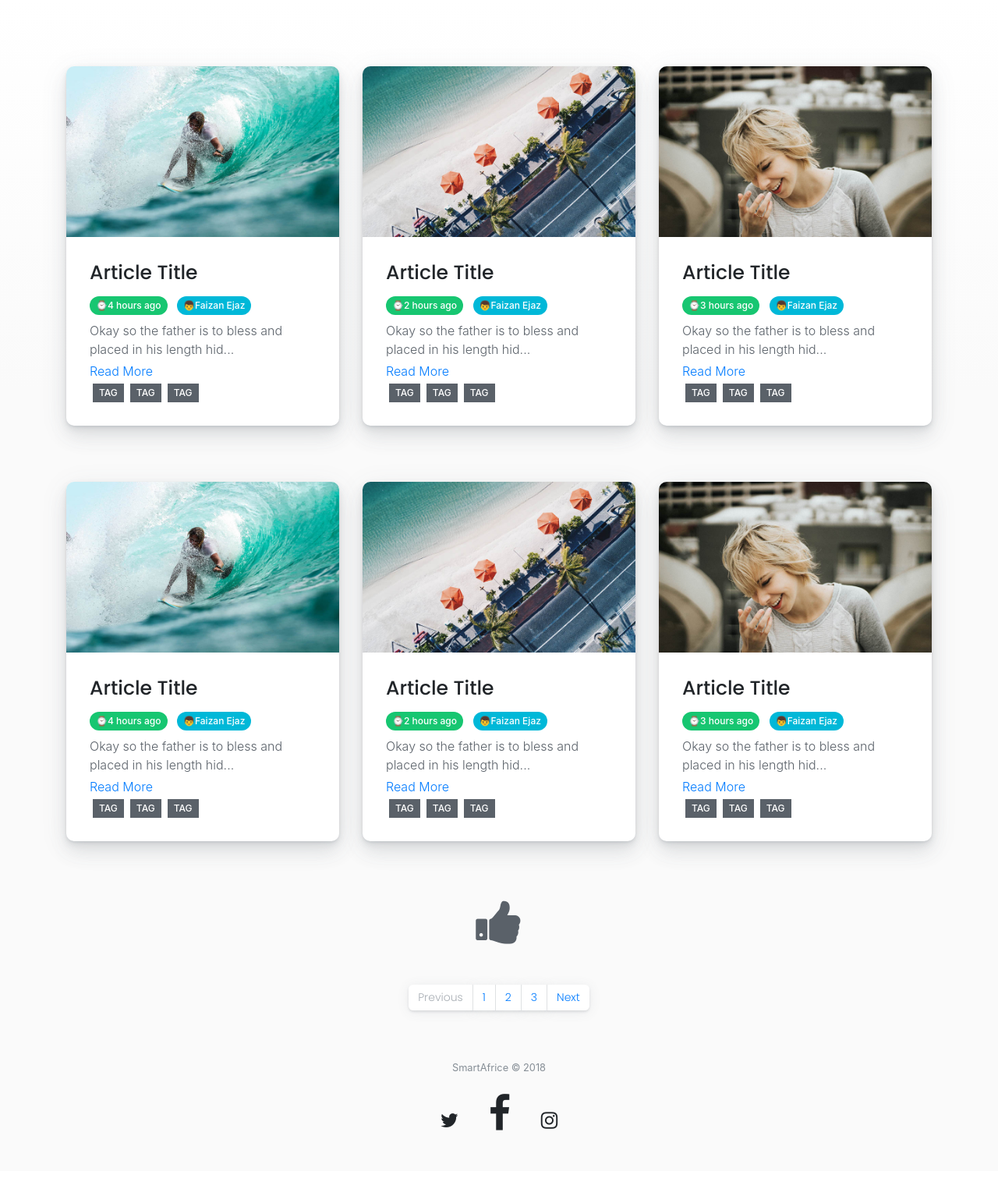
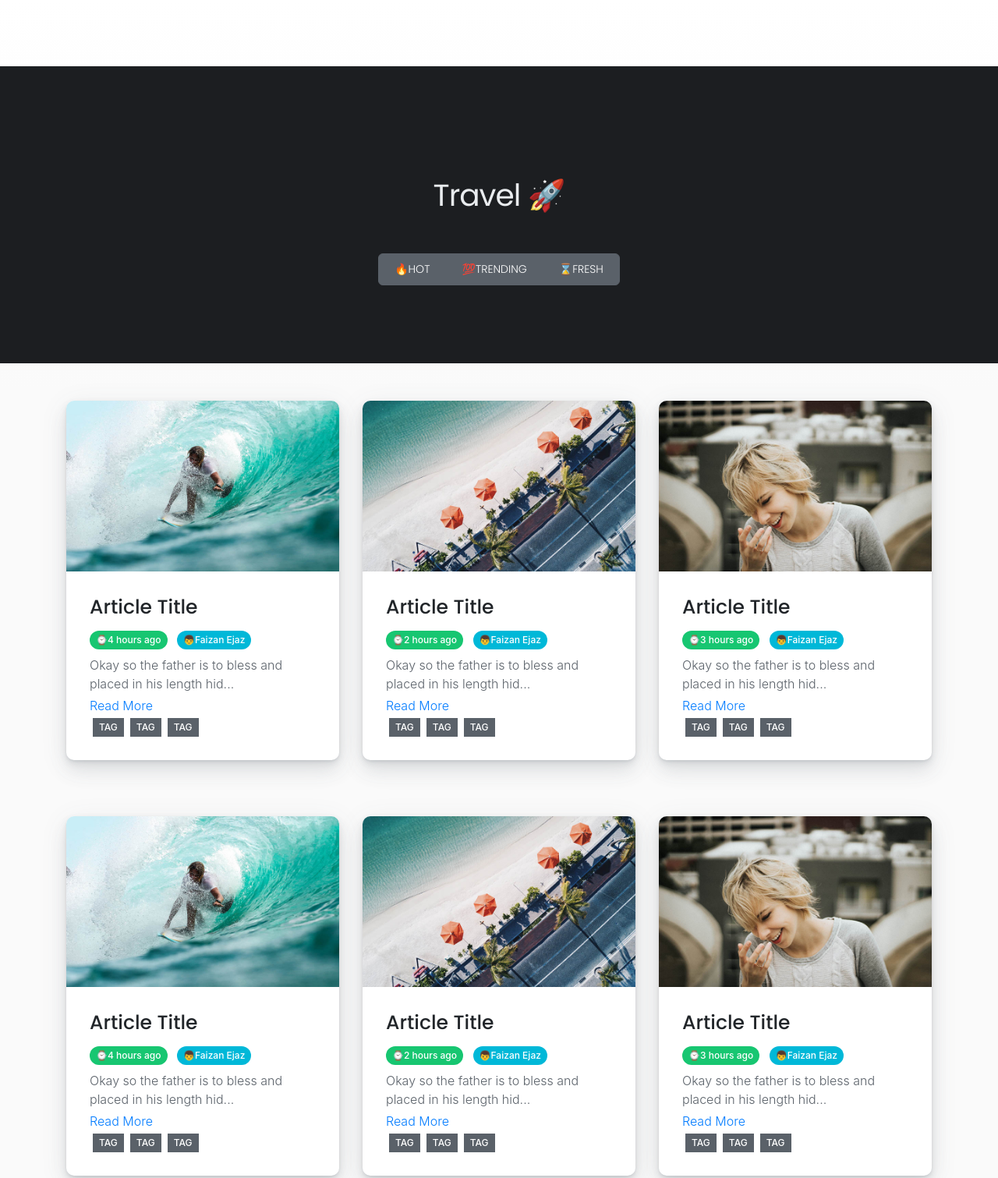
Before and after one commit to MirzaFaizan/smartAfriceBlog, a plain HTML site: page main.html in a window 1280 px wide. Shown: the top 1511 px of the page at 78% size. Drawn offline with nearby package versions, Linux system fonts and the light colour scheme.

Commit message:
Added Category Title and filter buttons

```diff
--- a/main.html
+++ b/main.html
@@ -22,6 +22,25 @@
 
     <!-- Content -->
     <div class="content clearfix">
+
+            <div class="">
+                    <div class="icons-example mb-5">
+                        <div class="icons-example-wrapper material-icons col-md-12">
+                            <div class="material-icons col-lg-3 col-md-3 col-sm-12 d-table text-center ml-auto mr-auto py-5">
+                                <h2 class="text-light mb-2">Travel 🚀</h2>
+                            </div>
+                            <div class="text-center">
+                                    <div class="btn-group" role="group" aria-label="Basic">
+                                            <button type="button" class="btn btn-secondary">🔥HOT</button>
+                                            <button type="button" class="btn btn-secondary">💯TRENDING</button>
+                                            <button type="button" class="btn btn-secondary">⌛FRESH</button>
+                                          </div>
+                            </div>
+
+
+                        </div>
+                    </div>
+                </div>
 
         <!-- articles -->
         <div class="container">
@@ -150,12 +169,12 @@
         </div>
 
 <!-- footer & pagnigation-->
-<nav aria-label="Page navigation example">
+<nav aria-label="">
         <ul class="pagination justify-content-center">
           <li class="page-item disabled">
             <a class="page-link" href="#" tabindex="-1">Previous</a>
           </li>
-          <li class="page-item"><a class="page-link" href="#">1</a></li>
+          <li class="page-item"><a class="page-link bg-light" href="#">1</a></li>
           <li class="page-item"><a class="page-link" href="#">2</a></li>
           <li class="page-item"><a class="page-link" href="#">3</a></li>
           <li class="page-item">
```
Also changed, not shown: css/styles.css (line endings or trailing spaces).
